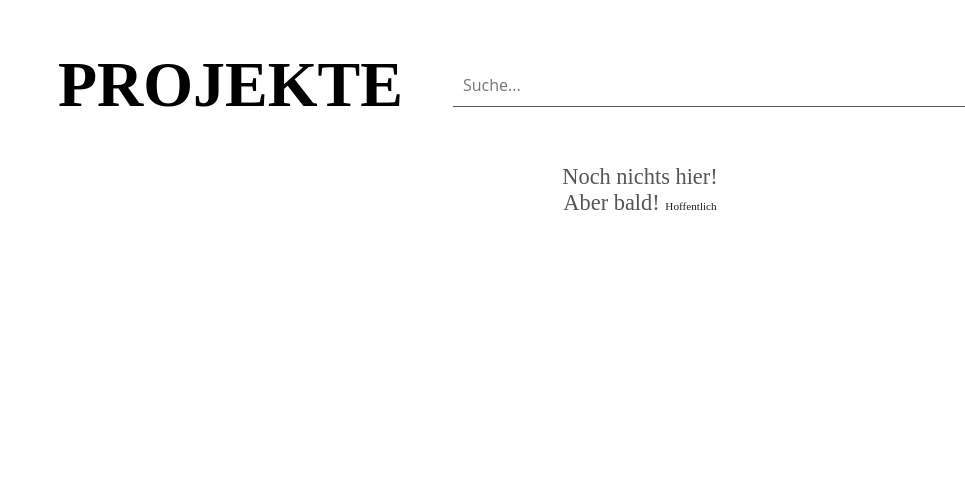
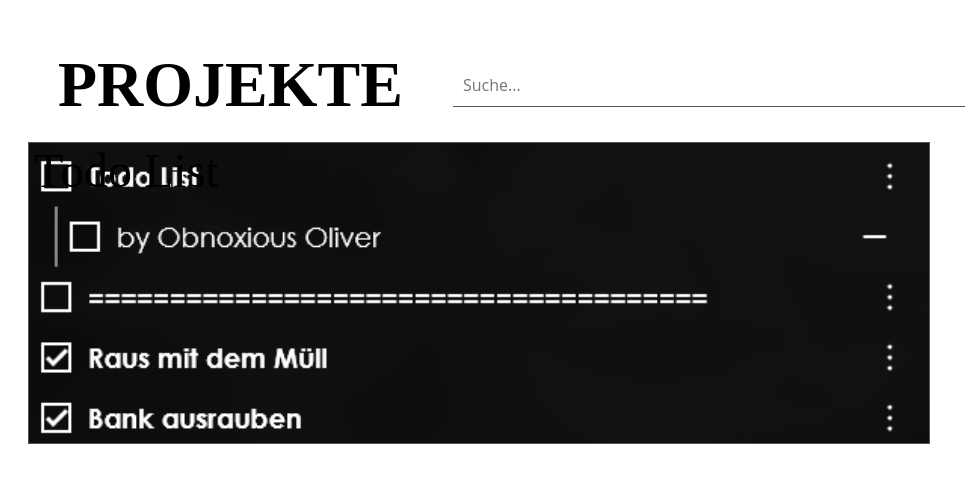
Before and after one commit to ObnoxiousOliver/obnoxiousoliver.github.io, a plain HTML site: page projects.html in a window 1280 px wide. Shown: the whole page, without its empty margins (0-965 px from the left). Drawn offline with Linux system fonts and the light colour scheme.

Commit message:
Todo list commit

```diff
--- a/css/projects.css
+++ b/css/projects.css
@@ -68,6 +68,7 @@ h1 {
     margin: 10px 0;
     background: #333 no-repeat center center;
     background-size: cover;
+    background-position: 0 0;
     transition: transform .3s, box-shadow .3s;
     text-decoration: none;
     overflow: hidden;
--- a/projects.html
+++ b/projects.html
@@ -12,7 +12,12 @@
             <input class="search" id="searchbox" role="searchbox" spellcheck="false" placeholder="Suche...">
         </div>
         <div class="items">
-            <p style="flex-grow: 1; text-align: center; color: #555; font-size: 1.4em;">Noch nichts hier!<br>Aber bald! <span style="color: #222;font-size: 0.5em;">Hoffentlich</span></p>
+            <a href="https://github.com/ObnoxiousOliver/TodoList" class="project" style="background-image: url(./assets/todolist_thumbnail.png);">
+                <div class="info">
+                    <div class="name">Todo List</div>
+                    <div class="details">Eine im Desktop integrierte Todo Liste</div>
+                </div>
+            </a>
         </div>
     </div>
     <script src="js/projects.js"></script>
```
Also changed, not shown: assets/todolist_thumbnail.png (added).
